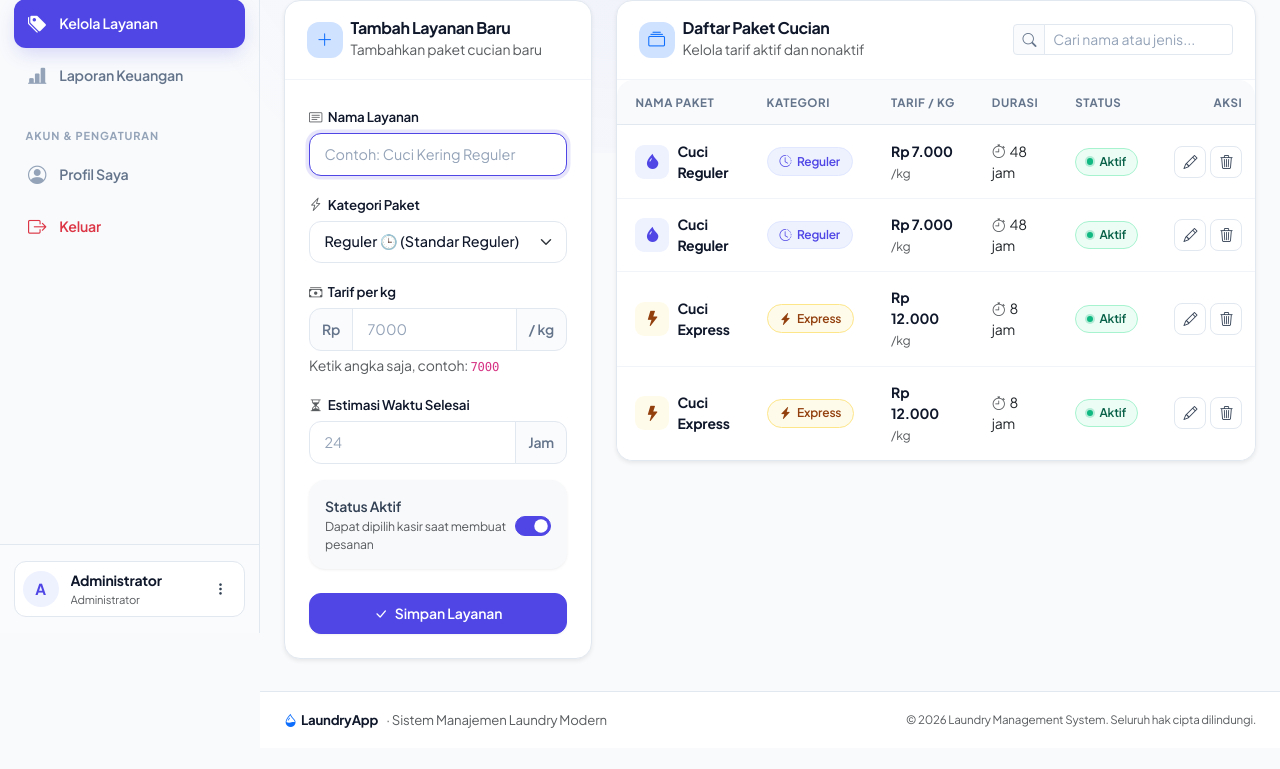
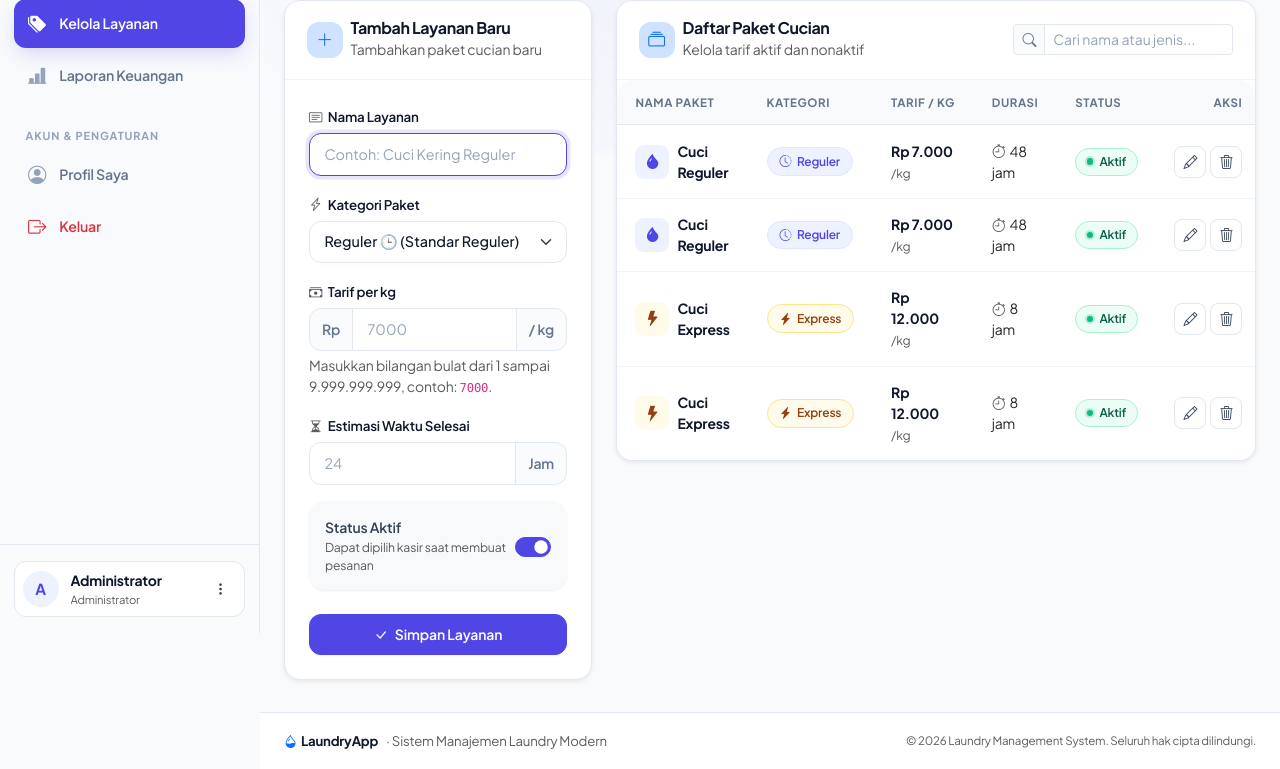
Before and after one commit to ranggashter/laundry, a PHP site: page /admin/layanan.php in a window 1280 px wide. Shown: the part 167-936 px from the top of the page. Before the commit the page ends 895 px from the top, so only its background shows below. Run offline with PHP 8.4, Linux system fonts and the light colour scheme; a user stored in the database is signed in; data comes from the database, SQL or seed files in the repository.

Commit message:
perbaikan tarif di layanan

```diff
--- a/admin/layanan.php
+++ b/admin/layanan.php
@@ -167,10 +167,14 @@ render_header('Kelola Layanan');
                         </label>
                         <div class="input-group">
                             <span class="input-group-text">Rp</span>
-                            <input class="form-control <?= $priceError ? 'is-invalid' : '' ?>" type="number" id="harga_per_kg" name="harga_per_kg" min="1" step="100" placeholder="7000" value="<?= e($formValues['harga_per_kg']) ?>" required>
+                            <input class="form-control <?= $priceError ? 'is-invalid' : '' ?>" type="number" id="harga_per_kg" name="harga_per_kg" min="1" max="9999999999" step="1" placeholder="7000" value="<?= e($formValues['harga_per_kg']) ?>" required>
                             <span class="input-group-text">/ kg</span>
                         </div>
-                        <div class="form-text small text-muted">Ketik angka saja, contoh: <code>7000</code></div>
+                        <?php if ($priceError): ?>
+                            <div class="invalid-feedback d-block"><?= e($error) ?></div>
+                        <?php else: ?>
+                            <div class="form-text small text-muted">Masukkan bilangan bulat dari 1 sampai 9.999.999.999, contoh: <code>7000</code>.</div>
+                        <?php endif; ?>
                     </div>
 
                     <div class="mb-3">
```
